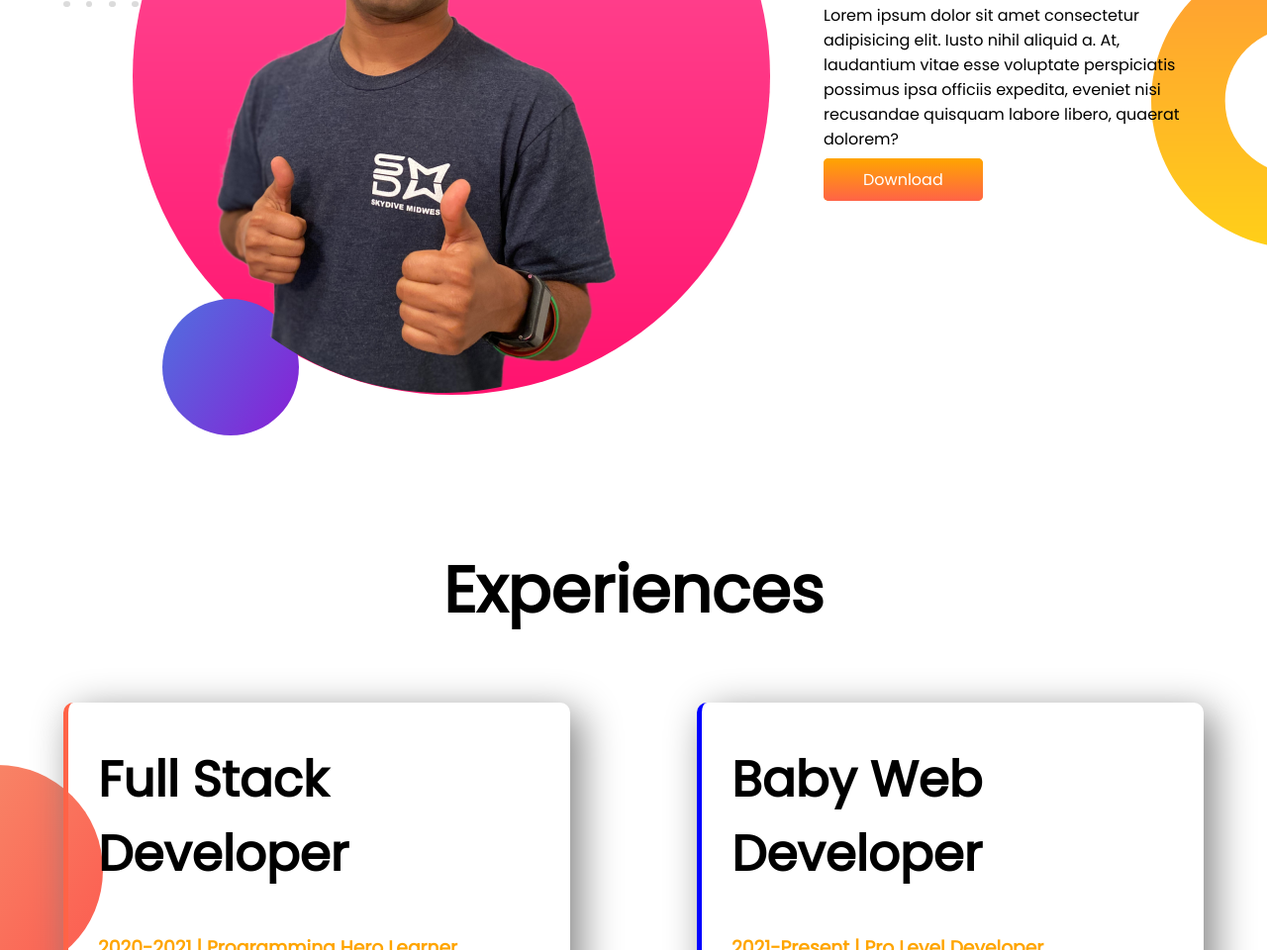
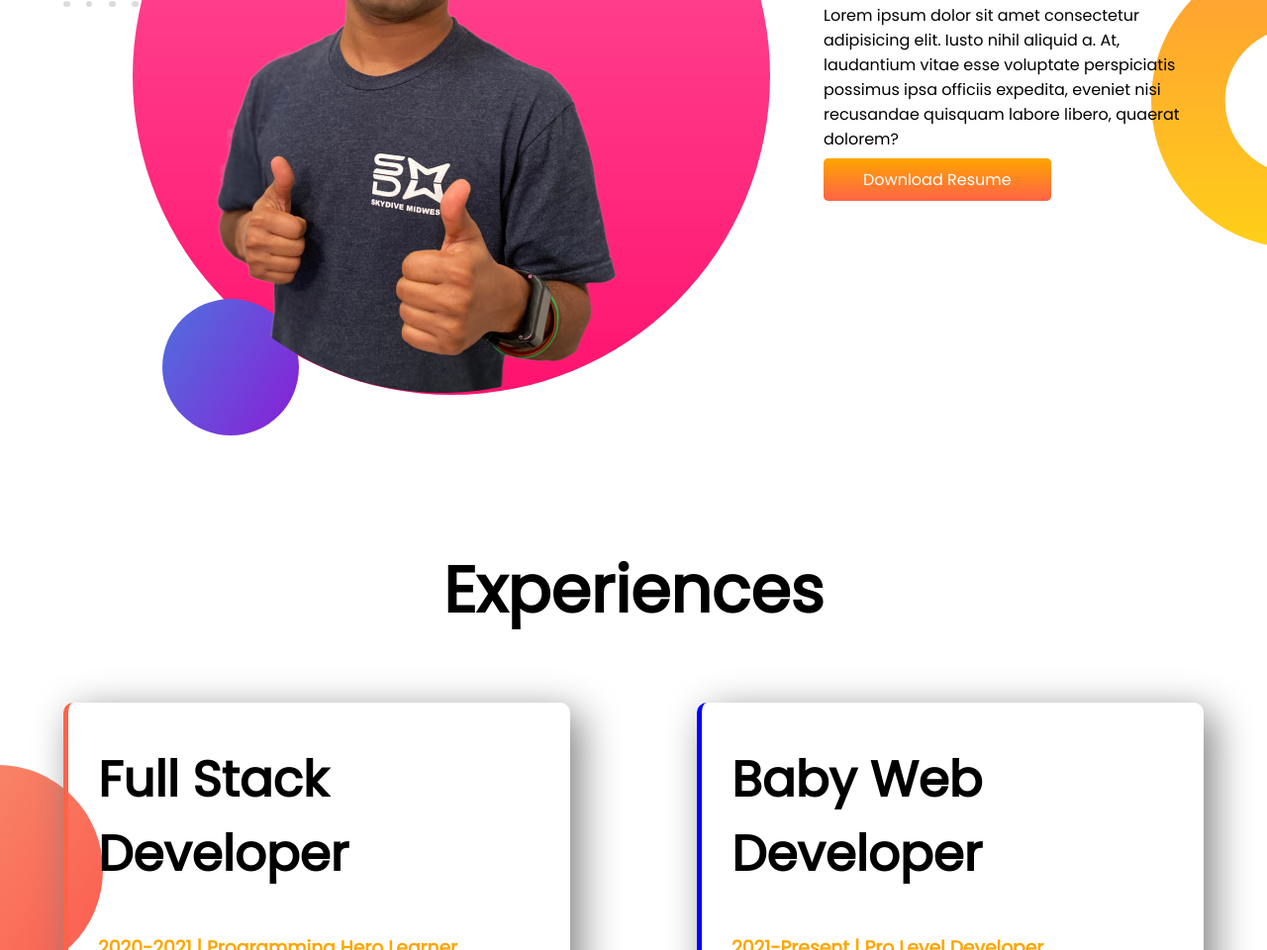
Before and after one commit to TazimW/Module-4-Portfolio-1, a plain HTML site: page index.html in a window 1280 px wide. Shown: the part 1181-2141 px from the top of the page at 99% size. Drawn offline with Linux system fonts and the light colour scheme.

Commit message:
download resmue edited

```diff
--- a/index.html
+++ b/index.html
@@ -57,7 +57,7 @@
           target="_blank"
           href="https://www.linkedin.com/in/abdullah-al-tazim-a3474b200"
         >
-          Download
+          Download Resume
         </a>
       </div>
     </section>
```
